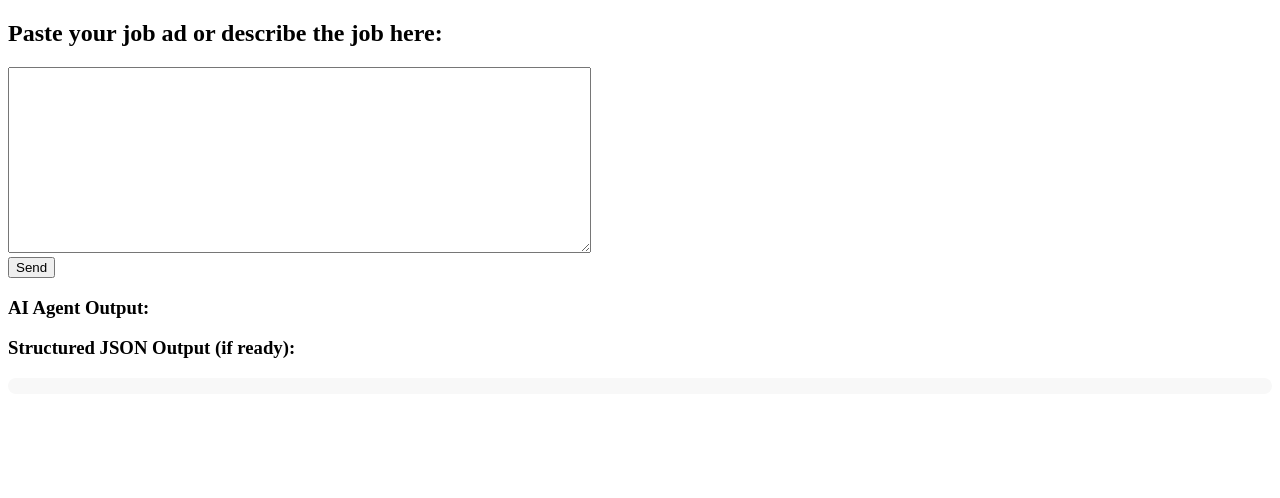
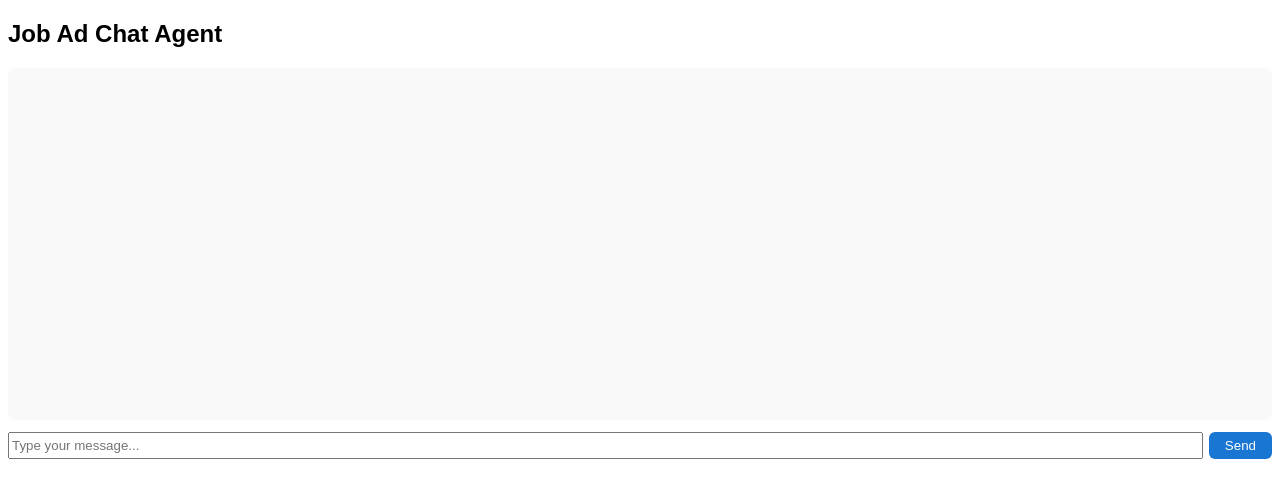
Before and after one commit to Josh152152/alchemAI, a Flask app: page / in a window 1280 px wide. Shown: the top 498 px of the page. Run offline with Flask 3, Linux system fonts and the light colour scheme.

Commit message:
Update agent_form.html

```diff
--- a/app/templates/agent_form.html
+++ b/app/templates/agent_form.html
@@ -1,53 +1,64 @@
 <!doctype html>
 <html>
 <head>
-    <title>Job Summary Agent</title>
+    <title>Job Summary Agent Chat</title>
+    <style>
+        body { font-family: Arial, sans-serif; }
+        #chat { background: #f9f9f9; border-radius: 8px; padding: 16px; height: 320px; overflow-y: auto; margin-bottom: 12px; }
+        .user { color: #333; font-weight: bold; margin: 8px 0 2px 0; }
+        .ai { color: #1976d2; margin: 4px 0 10px 0; }
+        #input-area { display: flex; gap: 6px; }
+        #input-box { flex: 1; }
+        button { padding: 6px 16px; border-radius: 6px; border: none; background: #1976d2; color: white; }
+        button:disabled { background: #bbb; }
+    </style>
 </head>
 <body>
-    <h2>Paste your job ad or describe the job here:</h2>
-    <form id="agent-form">
-        <textarea name="job_info" rows="12" cols="70"></textarea><br>
-        <button type="submit">Send</button>
+    <h2>Job Ad Chat Agent</h2>
+    <div id="chat"></div>
+    <form id="input-area">
+        <input id="input-box" type="text" autocomplete="off" placeholder="Type your message..." required>
+        <button id="send-btn" type="submit">Send</button>
     </form>
-    <h3>AI Agent Output:</h3>
-    <pre id="output"></pre>
-    <h3>Structured JSON Output (if ready):</h3>
-    <pre id="json-output" style="background:#f8f8f8;padding:8px;border-radius:8px"></pre>
     <script>
-        // Conversation history
         let history = [];
 
-        document.getElementById("agent-form").onsubmit = async (e) => {
+        // Utility: Append a message to chat window
+        function appendMessage(role, content) {
+            const chat = document.getElementById('chat');
+            const div = document.createElement('div');
+            div.className = role;
+            div.innerHTML = `<div><strong>${role === "user" ? "You" : "Agent"}:</strong></div><div>${content.replace(/\n/g,'<br>')}</div>`;
+            chat.appendChild(div);
+            chat.scrollTop = chat.scrollHeight;
+        }
+
+        // On form submit, send user message & update chat
+        document.getElementById("input-area").onsubmit = async (e) => {
             e.preventDefault();
-            const textarea = e.target.elements["job_info"];
-            const userInput = textarea.value.trim();
-            if (!userInput) return;
+            const input = document.getElementById("input-box");
+            const userMsg = input.value.trim();
+            if (!userMsg) return;
 
-            // Add user message to history
-            history.push({role: "user", content: userInput});
-            textarea.value = ""; // clear input
+            appendMessage("user", userMsg);
+            history.push({ role: "user", content: userMsg });
+            input.value = "";
+            document.getElementById("send-btn").disabled = true;
 
-            // POST full history as JSON
+            // POST the full message history
             const res = await fetch("/generate", {
                 method: "POST",
-                headers: {"Content-Type": "application/json"},
-                body: JSON.stringify({history})
+                headers: { "Content-Type": "application/json" },
+                body: JSON.stringify({ job_info: history })
             });
-
             const data = await res.json();
 
-            // Add agent reply to history for next round
-            history.push({role: "assistant", content: data.reply});
+            // AI reply
+            const aiMsg = data.reply || "No reply from agent.";
+            appendMessage("ai", aiMsg);
+            history.push({ role: "assistant", content: aiMsg });
 
-            // Show reply
-            document.getElementById("output").textContent = data.reply || "No reply from agent.";
-
-            // Pretty print summary JSON if present
-            if (data.summary) {
-                document.getElementById("json-output").textContent = JSON.stringify(data.summary, null, 2);
-            } else {
-                document.getElementById("json-output").textContent = ""; // clear old
-            }
+            document.getElementById("send-btn").disabled = false;
         };
     </script>
 </body>
```
